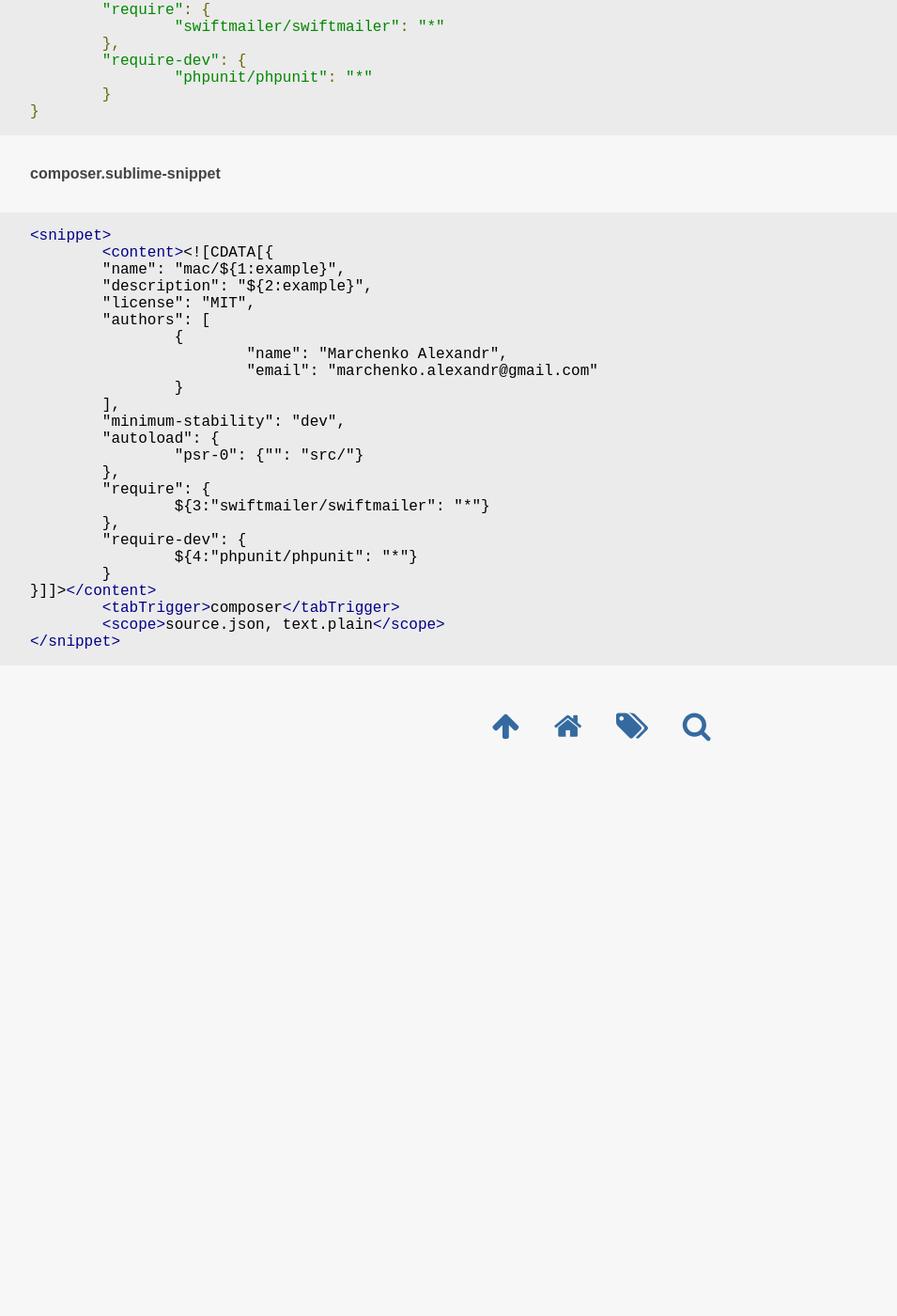
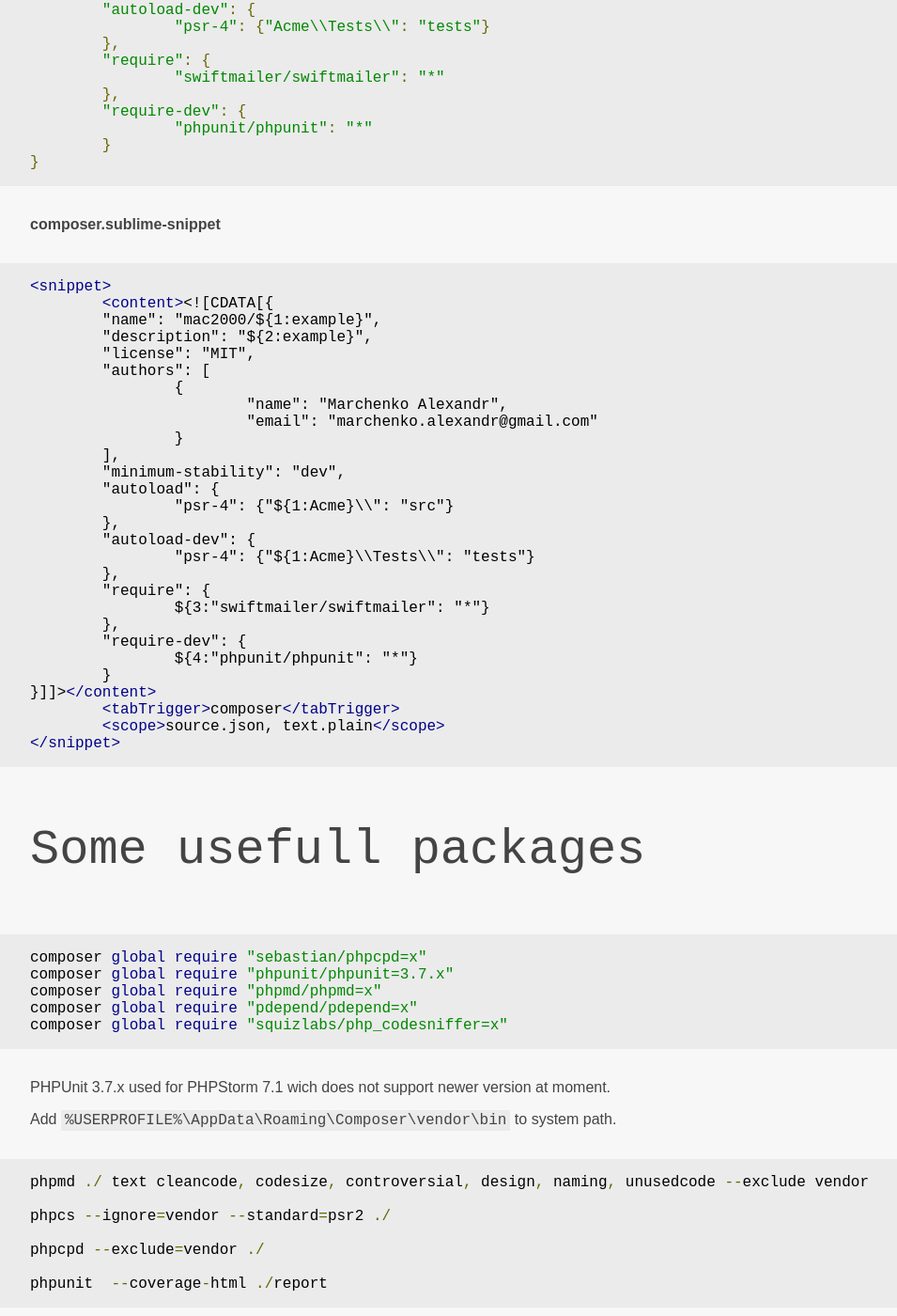
Before and after one commit to michaelbramwell/mac2000.github.com, a Jekyll site: the page built from _posts/2013-06-17-composer.md, in a window 1280 px wide and 1400 px high, scrolled down 1061 px. Shown: the whole window at 94% size, without its empty margins (0-955 px from the left). Built offline with Jekyll 4.4.1, drawn with Linux system fonts in a browser that asks for light colours; some web fonts are replaced; before the commit the page ends 1867 px from its top, so only the background shows below that; some of the changed text lies outside the part shown.

Commit message:
composer

```diff
--- a/_posts/2013-06-17-composer.md
+++ b/_posts/2013-06-17-composer.md
@@ -30,7 +30,7 @@ For Windows there is installer: https://getcomposer.org/Composer-Setup.exe
 **Example of composer.json file**
 
 	{
-		"name": "mac/example",
+		"name": "mac2000/example",
 		"description": "example",
 		"license": "MIT",
 		"authors": [
@@ -41,7 +41,10 @@ For Windows there is installer: https://getcomposer.org/Composer-Setup.exe
 		],
 		"minimum-stability": "dev",
 		"autoload": {
-			"psr-0": {"": "src/"}
+			"psr-4": {"Acme\\": "src"}
+		},
+		"autoload-dev": {
+			"psr-4": {"Acme\\Tests\\": "tests"}
 		},
 		"require": {
 			"swiftmailer/swiftmailer": "*"
@@ -55,7 +58,7 @@ For Windows there is installer: https://getcomposer.org/Composer-Setup.exe
 
 	<snippet>
 		<content><![CDATA[{
-		"name": "mac/${1:example}",
+		"name": "mac2000/${1:example}",
 		"description": "${2:example}",
 		"license": "MIT",
 		"authors": [
@@ -66,7 +69,10 @@ For Windows there is installer: https://getcomposer.org/Composer-Setup.exe
 		],
 		"minimum-stability": "dev",
 		"autoload": {
-			"psr-0": {"": "src/"}
+			"psr-4": {"${1:Acme}\\": "src"}
+		},
+		"autoload-dev": {
+			"psr-4": {"${1:Acme}\\Tests\\": "tests"}
 		},
 		"require": {
 			${3:"swiftmailer/swiftmailer": "*"}
@@ -78,3 +84,28 @@ For Windows there is installer: https://getcomposer.org/Composer-Setup.exe
 		<tabTrigger>composer</tabTrigger>
 		<scope>source.json, text.plain</scope>
 	</snippet>
+
+# Some usefull packages
+
+	composer global require "sebastian/phpcpd=x"
+	composer global require "phpunit/phpunit=3.7.x"
+	composer global require "phpmd/phpmd=x"
+	composer global require "pdepend/pdepend=x"
+	composer global require "squizlabs/php_codesniffer=x"
+
+PHPUnit 3.7.x used for PHPStorm 7.1 wich does not support newer version at moment.
+
+Add `%USERPROFILE%\AppData\Roaming\Composer\vendor\bin` to system path.
+
+
+	phpmd ./ text cleancode, codesize, controversial, design, naming, unusedcode --exclude vendor
+
+	phpcs --ignore=vendor --standard=psr2 ./
+
+	phpcpd --exclude=vendor ./
+
+	phpunit  --coverage-html ./report
+
+Global composer.json path is: `%USERPROFILE%\AppData\Roaming\Composer\composer.json`
+
+compaser.phar path is: `C:\ProgramData\ComposerSetup\bin\composer.phar`
```
